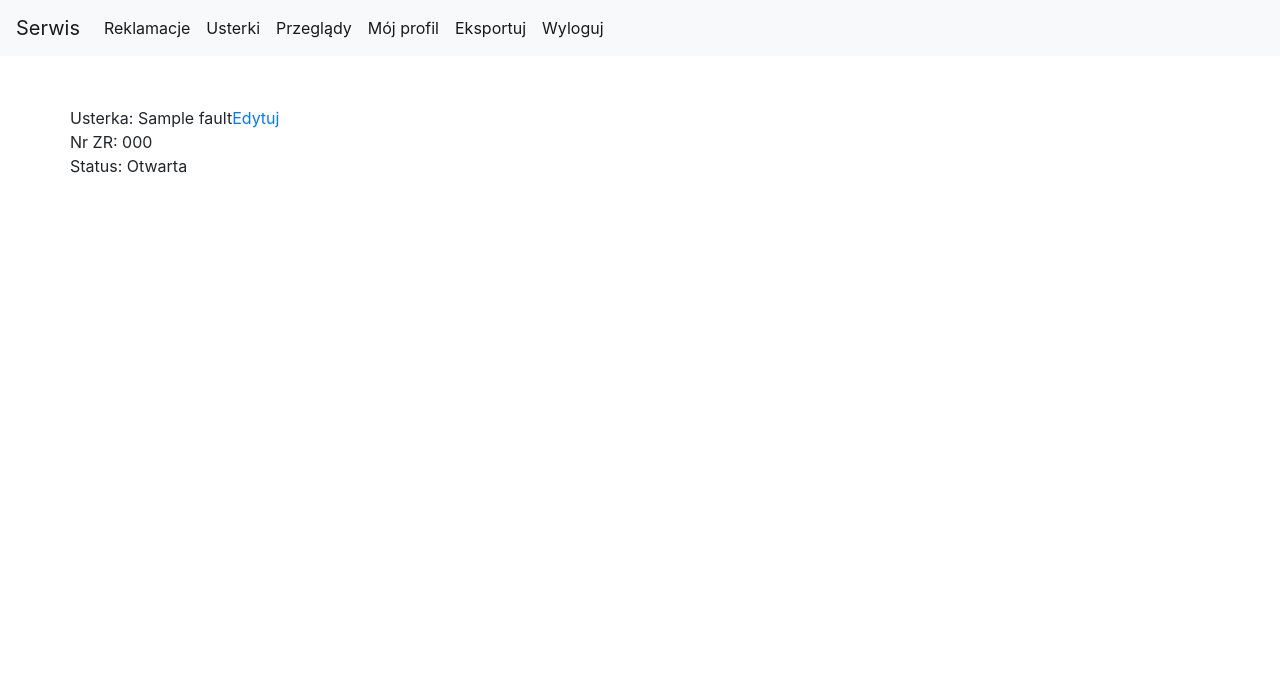
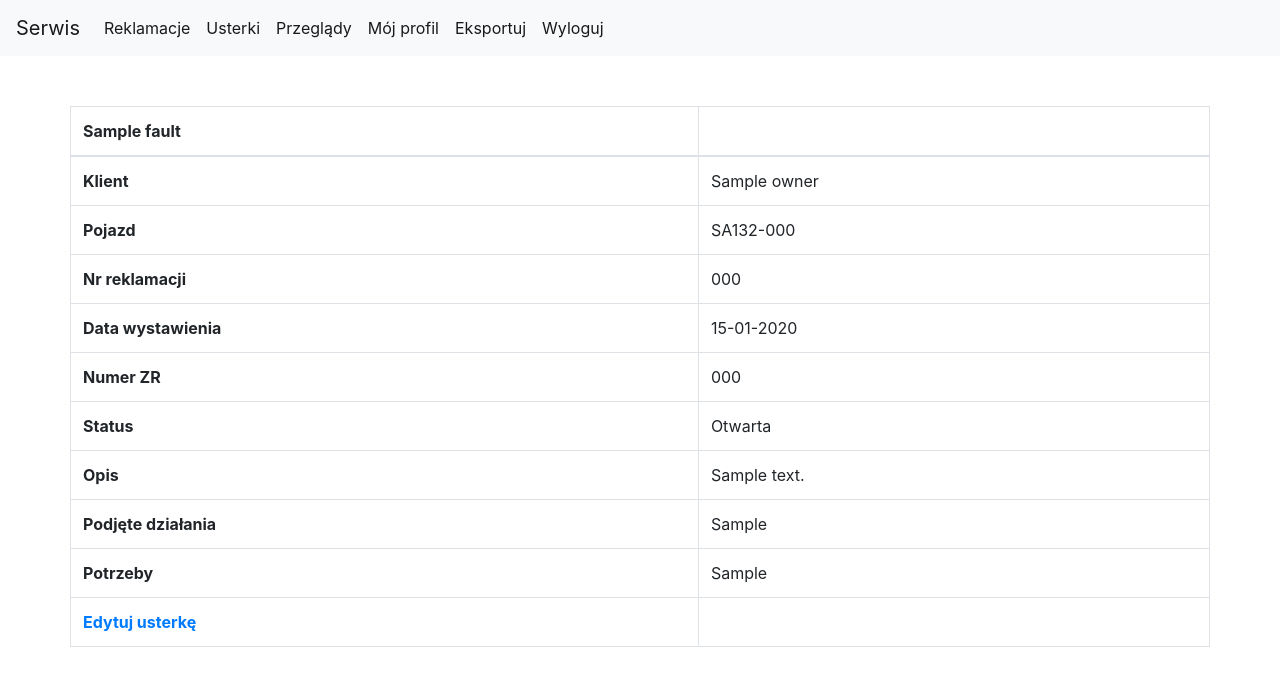
Before and after one commit to lukadamczyk/service_book, a Django app: page /fault/1/ in a window 1280 px wide. Shown: the top 686 px of the page. Run offline with Django 3.2, Linux system fonts and the light colour scheme; a user stored in the database is signed in; tables that the repository leaves empty hold one stand-in row (values such as "Sample post"); parts of the project's set-up code (start-up, migrations or seed data) failed here and were passed over; some libraries are stand-ins or nearby versions.

Commit message:
Modified template fault detail

```diff
--- a/book/templates/book/complaint/detail.html
+++ b/book/templates/book/complaint/detail.html
@@ -82,7 +82,7 @@
               <td>{{ fault.actions }}</td>
             </tr>
             <tr>
-              <th scope="row"><a href="{% url 'book:fault_detail' fault.id %}">Edytuj usterkę</a></th>
+              <th scope="row"><a href="{% url 'book:edit_fault' fault.id %}">Edytuj usterkę</a></th>
               <td></td>
             </tr>
           </tbody>
--- a/book/templates/book/fault/detail.html
+++ b/book/templates/book/fault/detail.html
@@ -4,10 +4,62 @@
 <div class="container">
   <div class="row">
     {% if fault %}
-      Usterka: {{ fault.name }}<br>
-      Nr ZR: {{ fault.zr_number }}<br>
-      Status: {{ fault.get_status_display }}<br>
-      <a href="{% url 'book:edit_fault' fault.id %}">Edytuj</a>
+      <table class="table table-bordered table-hover">
+        <thead>
+          <tr>
+            <th scope="col">{{ fault.name }}</th>
+            <th scope="col"></th>
+          </tr>
+        </thead>
+        <tbody>
+          <tr>
+            <th scope="row">Klient</th>
+            <td>{{ fault.complaint.client.name }}</td>
+          </tr>
+          <tr>
+            <th scope="row">Pojazd</th>
+            <td>{{ fault.vehicle.get_full_name }}</td>
+          </tr>
+          <tr>
+            <th scope="row">Nr reklamacji</th>
+            <td>{{ fault.complaint.document_number }}</td>
+          </tr>
+          <tr>
+            <th scope="row">Data wystawienia</th>
+            <td>{{ fault.complaint.entry_date|date:"d-m-Y" }}</td>
+          </tr>
+          <tr>
+            <th scope="row">Numer ZR</th>
+            <td>{{ fault.zr_number }}</td>
+          </tr>
+          <tr>
+            <th scope="row">Status</th>
+            <td>{{ fault.get_status_display }}</td>
+          </tr>
+          {% if fault.status == 'close' %}
+          <tr>
+            <th scope="row">Data zamknięcia</th>
+            <td>{{ fault.end_date|date:'d-m-Y' }}</td>
+          </tr>
+          {% endif %}
+          <tr>
+            <th scope="row">Opis</th>
+            <td>{{ fault.description }}</td>
+          </tr>
+          <tr>
+            <th scope="row">Podjęte działania</th>
+            <td>{{ fault.need }}</td>
+          </tr>
+          <tr>
+            <th scope="row">Potrzeby</th>
+            <td>{{ fault.actions }}</td>
+          </tr>
+          <tr>
+            <th scope="row"><a href="{% url 'book:edit_fault' fault.id %}">Edytuj usterkę</a></th>
+            <td></td>
+          </tr>
+        </tbody>
+      </table>
     {% endif %}
   </div>
 </div>
--- a/book/templates/book/fault/edit.html
+++ b/book/templates/book/fault/edit.html
@@ -14,7 +14,7 @@
   <form action="{% url 'book:edit_fault' fault.id %}" method="POST">
     {% csrf_token %}
     {{ form|crispy }}
-    <button type="submit" class="btn btn-primary">Submit</button>
+    <button type="submit" class="btn btn-primary">Zapisz</button>
   </form>
 </div>
 {% endblock %}
```
